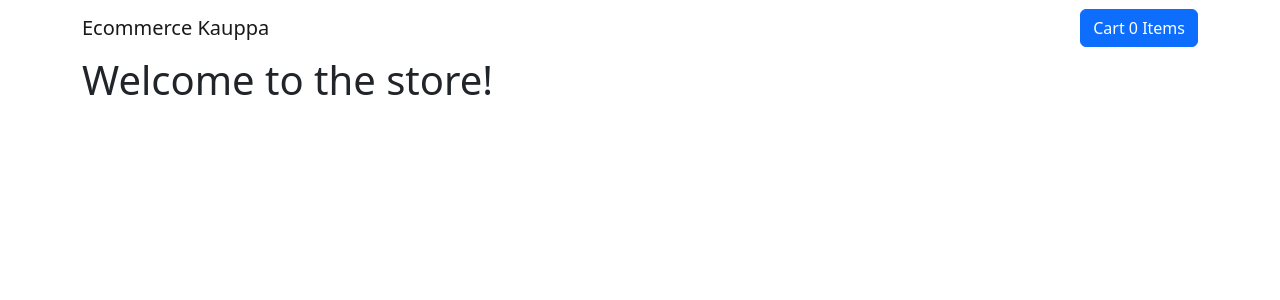
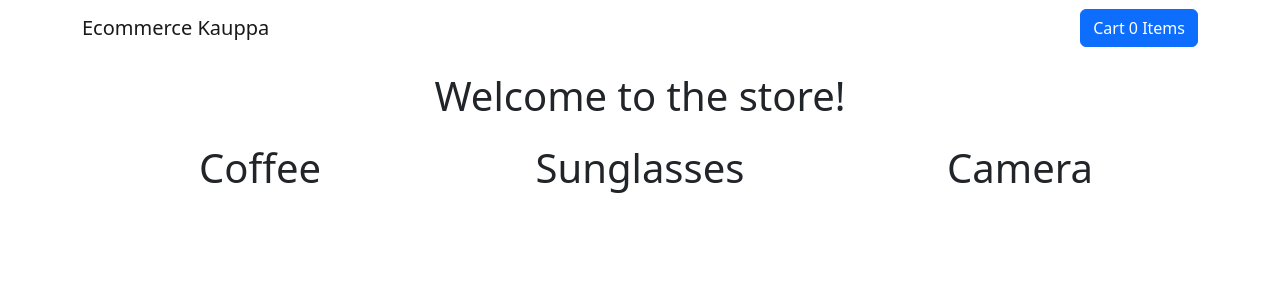
Before and after one commit to mika1407/stripe, a React (Create React App) app: page / in a window 1280 px wide. Shown: the top 300 px of the page. Built offline with nearby package versions, Linux system fonts and the light colour scheme.

Commit message:
Loading products dynamically

```diff
--- a/src/pages/Store.js
+++ b/src/pages/Store.js
@@ -1,7 +1,19 @@
+import {Row, Col} from 'react-bootstrap';
+import {productsArray} from '../productsStore';
 
 function Store() {
     return (
-        <h1>Welcome to the store!</h1>
+        <>
+            <h1 align="center" className='p-3'>Welcome to the store!</h1>
+            <Row xs={1} md={3} className="g-4">
+                {productsArray.map((product, id) => (
+                    <Col align="center" key={id}>
+                        <h1>{product.title}</h1>
+                    </Col>
+                ))}
+
+            </Row>
+        </>
     )
 }
 
--- /dev/null
+++ b/src/productsStore.js
@@ -0,0 +1,32 @@
+
+const productsArray = [
+    {
+        id: "1",
+        title: "Coffee",
+        price: 4.99
+    },
+    {
+        id: "2",
+        title: "Sunglasses",
+        price: 9.99
+    },
+    {
+        id: "3",
+        title: "Camera",
+        price: 49.99
+    },
+];
+
+function getProductData(id) {
+    let productData = productsArray.find(product => product.id === id);
+
+    if (productData == undefined) {
+        console.log("Product data does not exist for ID: " + id);
+        return undefined
+    }
+
+    return productData;
+}
+
+
+export {productsArray, getProductData};
```
